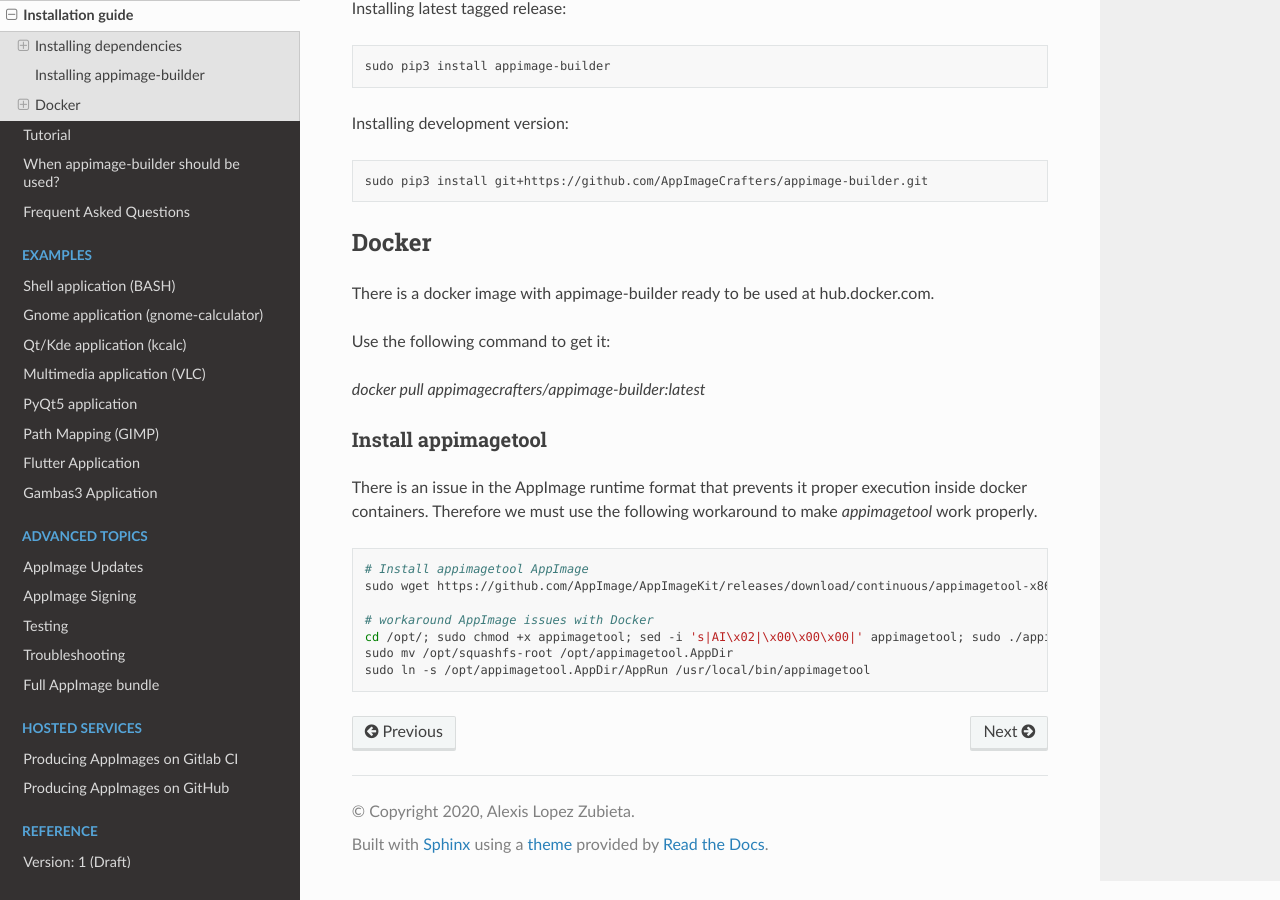
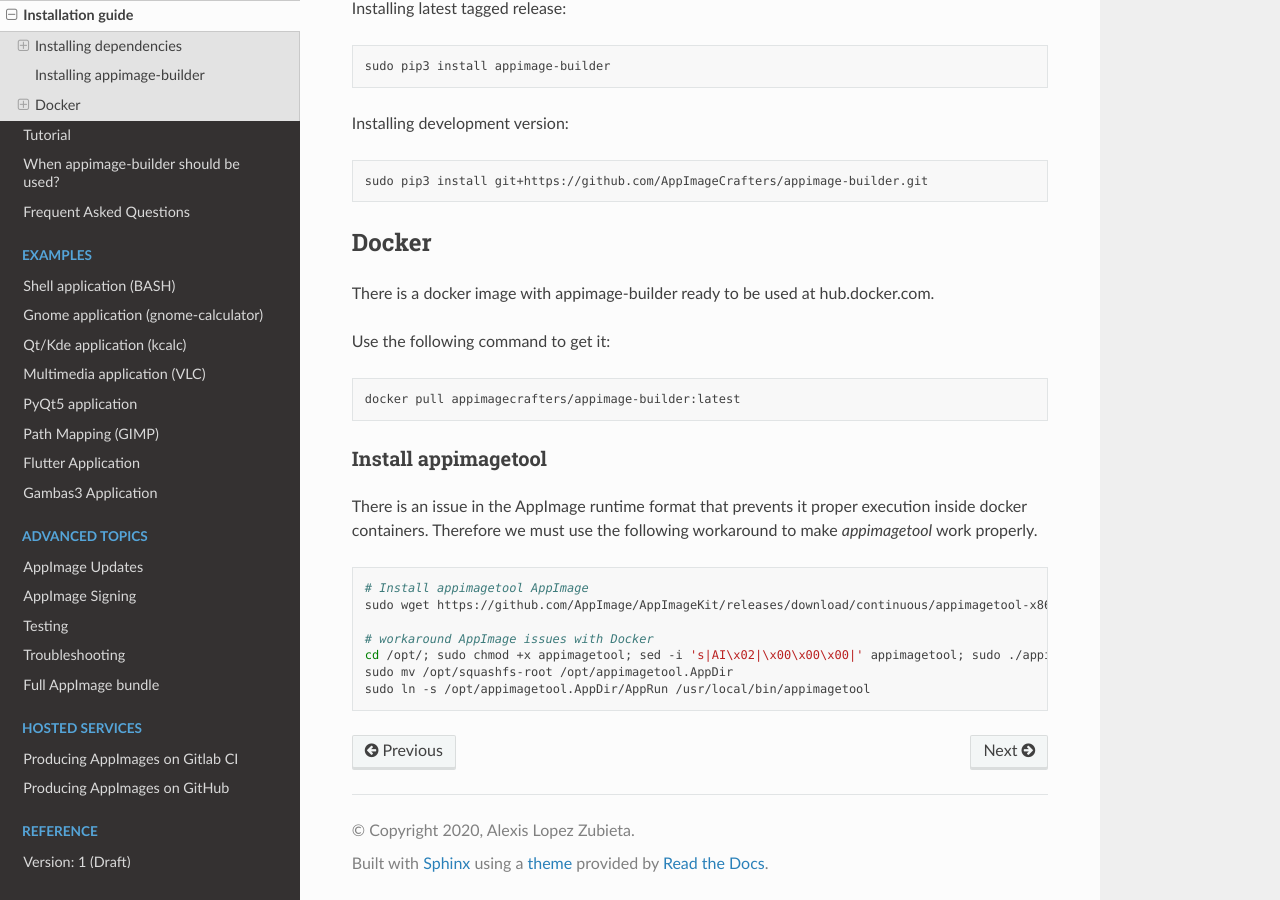
Before and after one commit to AppImageCrafters/appimage-builder-docs, a Sphinx documentation site: the page built from source/intro/install.rst, in a window 1280 px wide and 900 px high, scrolled down 715 px. Built offline with Sphinx 7.4.7 and the Read the Docs theme 2.0.0, drawn with Linux system fonts in a browser that asks for light colours.

Commit message:
Put the "docker pull" command into code block

```diff
--- a/source/intro/install.rst
+++ b/source/intro/install.rst
@@ -59,7 +59,9 @@ There is a docker image with appimage-builder ready to be used at hub.docker.com
 
 Use the following command to get it:
 
-`docker pull appimagecrafters/appimage-builder:latest`
+.. code-block:: shell
+
+    docker pull appimagecrafters/appimage-builder:latest
 
 
 Install appimagetool
```
